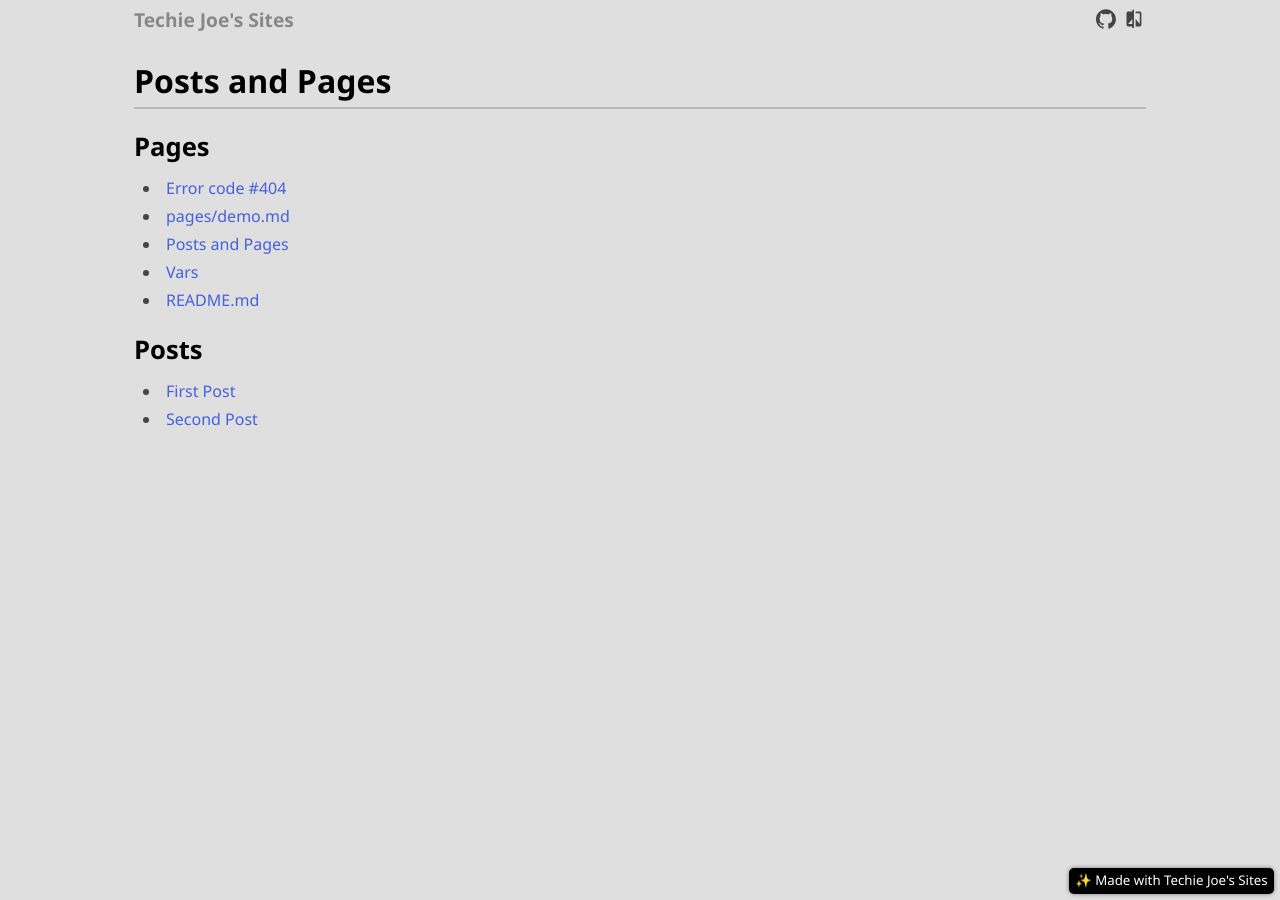
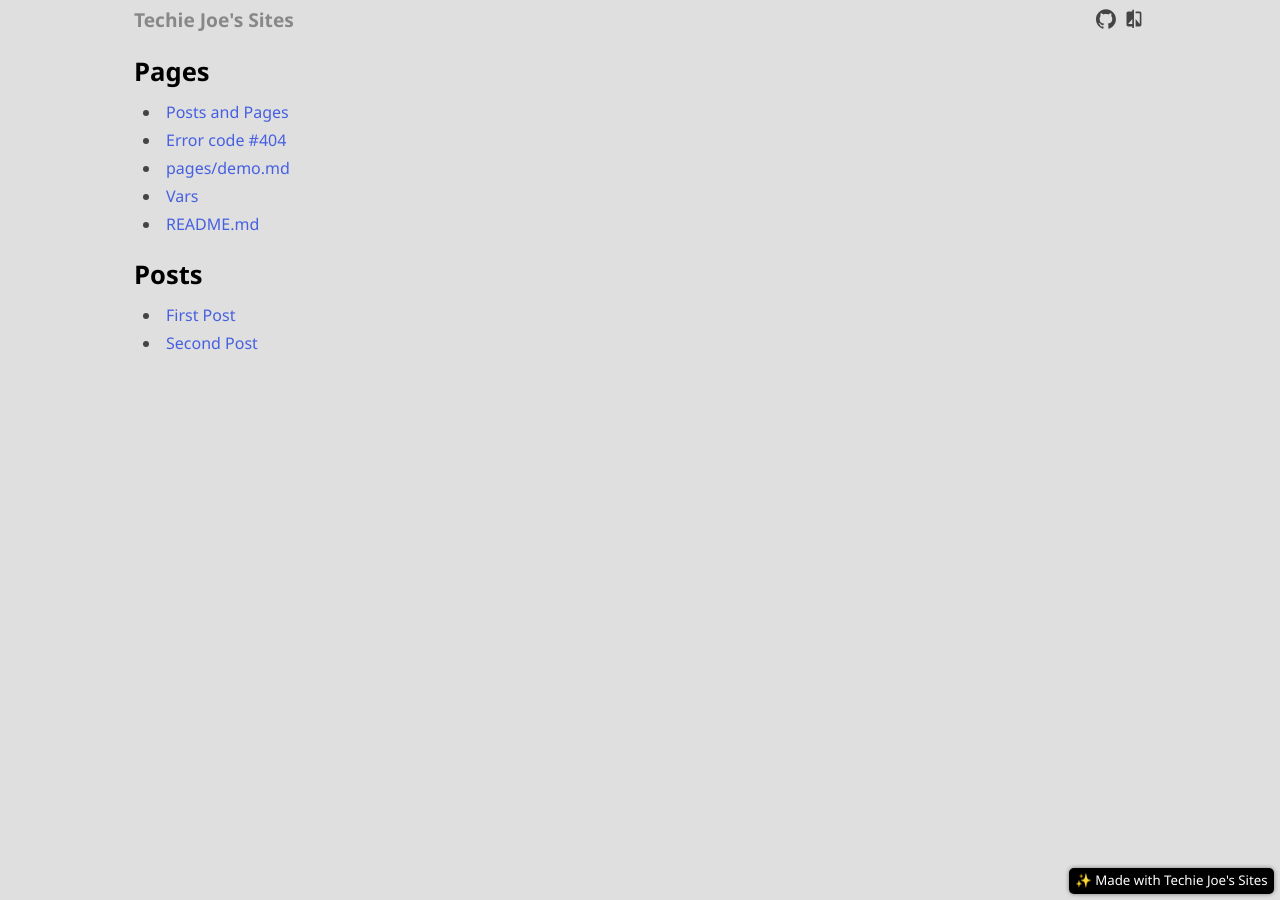
Before and after one commit to techie-joe/sites, a Jekyll site: the page built from pages/index.md, in a window 1280 px wide. Built offline with Jekyll 4.4.1, drawn with Linux system fonts in a browser that asks for light colours; our own code applies the rules of GitHub Pages for plain Markdown files; comment, search, counter and statistics services are not loaded; part of the change alters nothing that is shown.

Commit message:
Update index.md

```diff
--- a/pages/index.md
+++ b/pages/index.md
@@ -1,4 +1,6 @@
-# Posts and Pages
+---
+title: Posts and Pages
+---
 
 ### Pages
 {% for page in site.pages %}{% if page.title %}- [{{ page.title }}]({{ site.github.url }}{{ page.url }})
```
